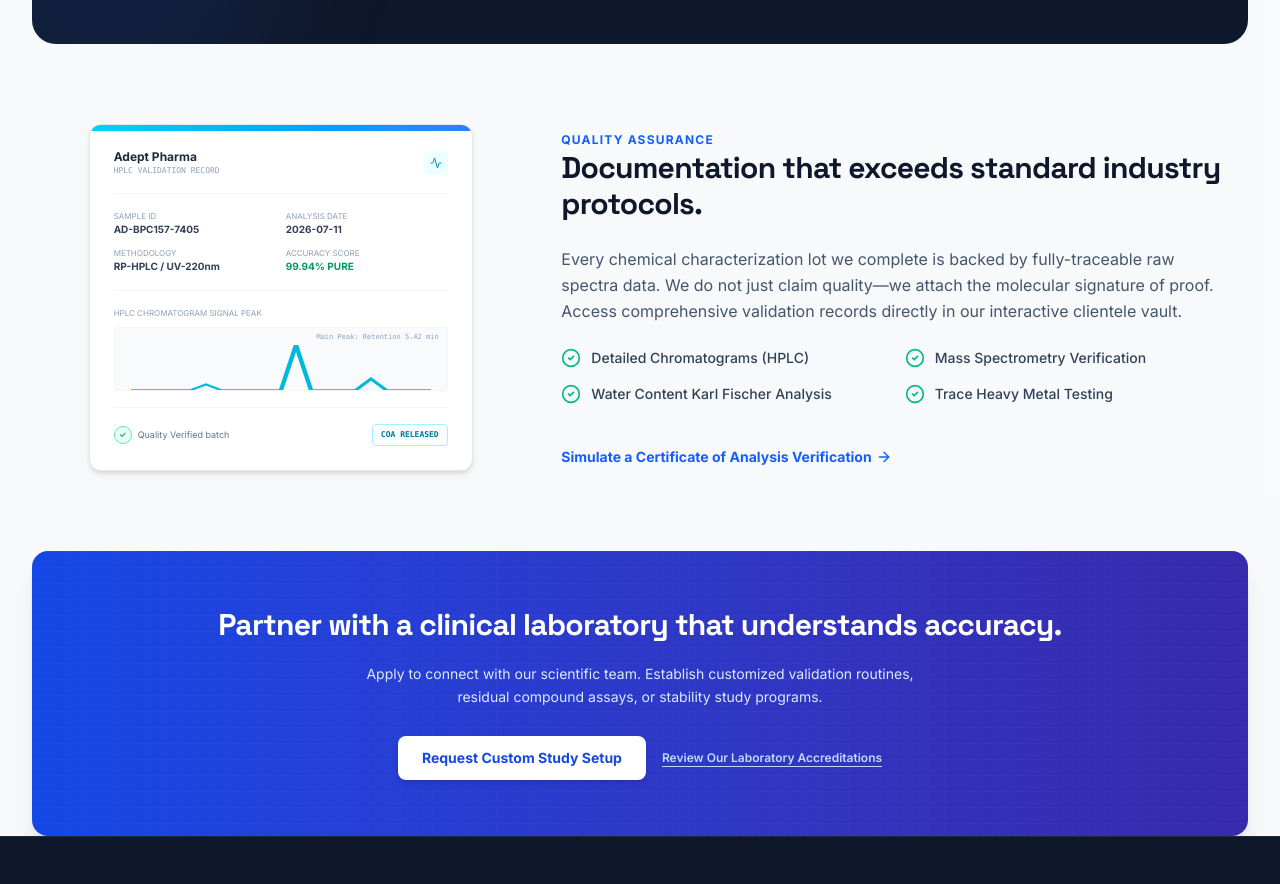
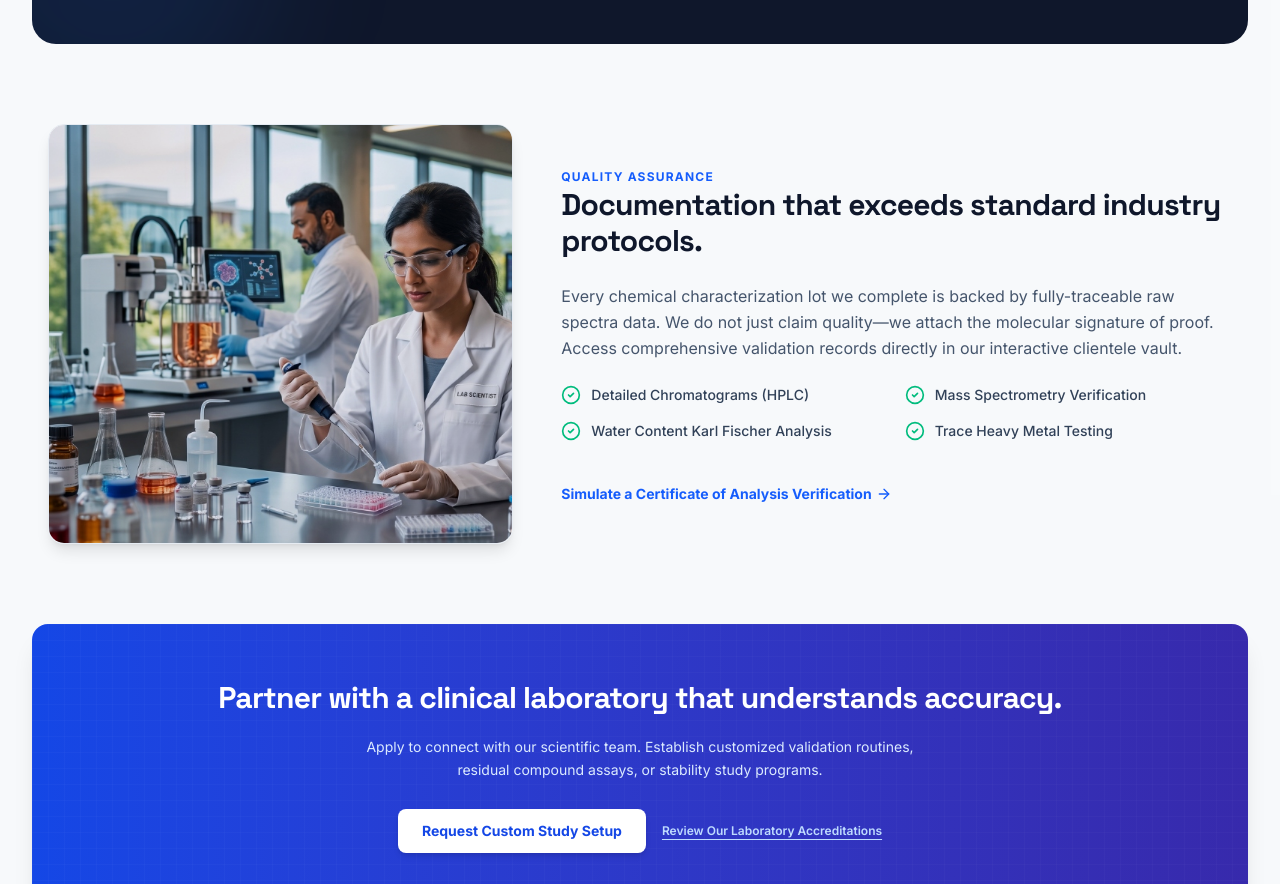
Before and after one commit to killmachine655551-wq/adept-pharma, a React (Vite) app: page / in a window 1280 px wide. Shown: the part 2300-3184 px from the top of the page. Built offline with nearby package versions, Linux system fonts and the light colour scheme.

Commit message:
Update Home.tsx

```diff
--- a/src/components/Home.tsx
+++ b/src/components/Home.tsx
@@ -274,66 +274,16 @@ export default function Home({ setCurrentPage }: HomeProps) {
       <section className="py-12 md:py-16 lg:py-20 w-full max-w-full mx-auto px-4 sm:px-6 lg:px-8 xl:px-12" id="documentation-verification">
         <div className="grid grid-cols-1 lg:grid-cols-12 gap-12 items-center">
 
-          {/* Left: Certificate Graphic mockup */}
-          <div className="lg:col-span-5 order-2 lg:order-1 flex justify-center" id="coa-mockup-visual">
-            <div className="relative w-full max-w-sm bg-white border border-slate-200 rounded-xl shadow-md p-6 overflow-hidden">
-              <div className="absolute top-0 left-0 w-full h-1.5 bg-gradient-to-r from-cyan-400 to-blue-500" />
-
-              {/* Report Header */}
-              <div className="flex items-center justify-between pb-4 border-b border-slate-100">
-                <div>
-                  <h4 className="text-xs font-bold text-slate-800">Adept Pharma</h4>
-                  <p className="text-[8px] text-slate-400 font-mono">HPLC VALIDATION RECORD</p>
-                </div>
-                <div className="h-6 w-6 rounded bg-cyan-50 flex items-center justify-center">
-                  <Activity className="h-3 w-3 text-cyan-600" />
-                </div>
-              </div>
-
-              {/* Sample meta */}
-              <div className="grid grid-cols-2 gap-2.5 py-4 border-b border-slate-100 text-left">
-                <div>
-                  <p className="text-[8px] text-slate-400">SAMPLE ID</p>
-                  <p className="text-[10px] font-bold text-slate-700">AD-BPC157-7405</p>
-                </div>
-                <div>
-                  <p className="text-[8px] text-slate-400">ANALYSIS DATE</p>
-                  <p className="text-[10px] font-bold text-slate-700">2026-07-11</p>
-                </div>
-                <div>
-                  <p className="text-[8px] text-slate-400">METHODOLOGY</p>
-                  <p className="text-[10px] font-bold text-slate-700">RP-HPLC / UV-220nm</p>
-                </div>
-                <div>
-                  <p className="text-[8px] text-slate-400">ACCURACY SCORE</p>
-                  <p className="text-[10px] font-bold text-emerald-600">99.94% PURE</p>
-                </div>
-              </div>
-
-              {/* Simulated spectrum peaks */}
-              <div className="py-4 border-b border-slate-100">
-                <p className="text-[8px] text-slate-400 text-left mb-2">HPLC CHROMATOGRAM SIGNAL PEAK</p>
-                <div className="h-16 w-full bg-slate-50 border border-slate-100 rounded flex items-end px-4 relative">
-                  {/* CSS SVG Peaks simulating real chromatography */}
-                  <svg className="w-full h-14 text-cyan-500" viewBox="0 0 100 50" preserveAspectRatio="none">
-                    <path d="M 0 50 L 20 50 L 25 45 L 30 50 L 50 50 L 55 10 L 60 50 L 75 50 L 80 40 L 85 50 L 100 50" fill="none" stroke="currentColor" strokeWidth="1.5" />
-                  </svg>
-                  <span className="absolute top-1 right-2 text-[7px] text-slate-400 font-mono">Main Peak: Retention 5.42 min</span>
-                </div>
-              </div>
-
-              {/* Stamp of approval */}
-              <div className="pt-4 flex items-center justify-between">
-                <div className="flex items-center space-x-1.5">
-                  <div className="h-4.5 w-4.5 rounded-full bg-emerald-50 border border-emerald-300 flex items-center justify-center">
-                    <span className="text-[8px] text-emerald-600 font-bold">✓</span>
-                  </div>
-                  <span className="text-[9px] text-slate-500">Quality Verified batch</span>
-                </div>
-                <div className="border border-cyan-200 bg-cyan-50/30 rounded px-2 py-1 text-[8px] font-bold text-cyan-700 font-mono">
-                  COA RELEASED
-                </div>
-              </div>
+          {/* Left: Quality validation lab photo stretching to fill all gaps */}
+          <div className="lg:col-span-5 order-2 lg:order-1 w-full h-full flex animate-fade-in" id="coa-mockup-visual">
+            <div className="relative w-full h-full min-h-[350px] lg:min-h-[420px] rounded-2xl overflow-hidden shadow-lg border border-slate-200/80 group">
+              <img
+                src={heroBg}
+                alt="Analytical Quality Control Validation Lab"
+                className="absolute inset-0 w-full h-full object-cover group-hover:scale-102 transition-transform duration-300"
+                referrerPolicy="no-referrer"
+              />
+              <div className="absolute inset-0 bg-blue-950/10 mix-blend-multiply" />
             </div>
           </div>
 
```
